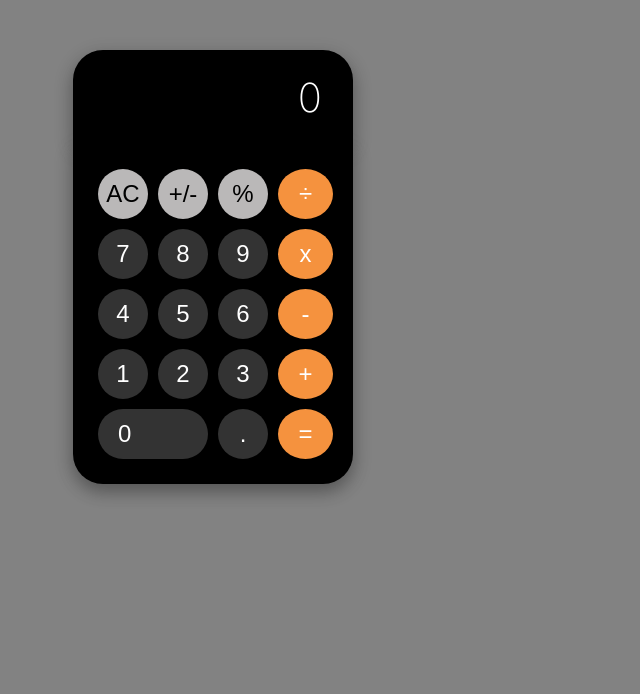
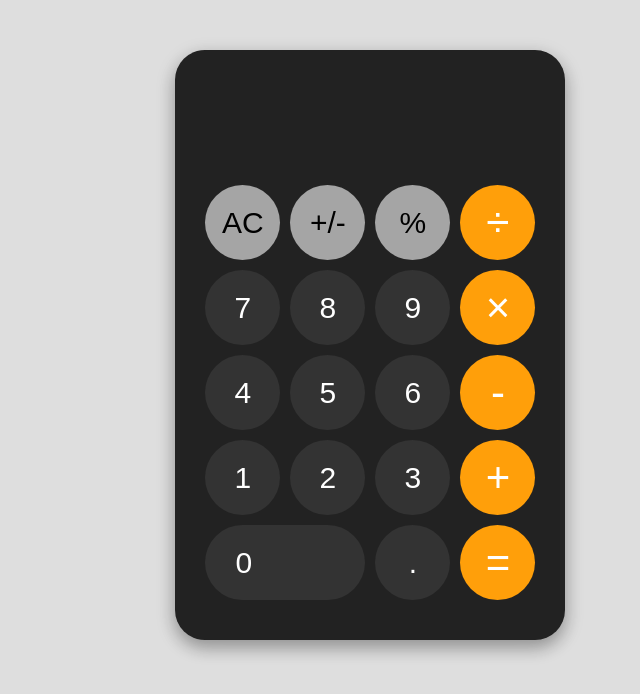
Before and after one commit to Ayaj003/application4, a React app in the folder calculator/: page / in a window 1280 px wide. Shown: the whole page, without its empty margins (311-951 px from the left). Built offline with nearby package versions, Linux system fonts and the light colour scheme.

Commit message:
removing uneccessary files

```diff
--- a/calculator/src/component/App.css
+++ b/calculator/src/component/App.css
@@ -1,12 +1,75 @@
-.component-app {
+body {
+  background: #dedede;
+}
+
+.App {
   display: flex;
   flex-direction: column;
-  flex-wrap: wrap;
-  margin-left: 30%;
-  width: 800px;
+  align-items: center;
   margin-top: 50px;
+  background: #222;
+  padding: 60px 20px 40px 20px;
+  width: 350px;
+  font-size: 60px;
   border-radius: 30px;
+  margin-left: 38%;
+  box-shadow: 0 8px 16px 0 rgba(0,0,0,0.2), 0 6px 20px 0 rgba(0,0,0,0.19);
 }
-body{
-  background-color: rgb(130, 130, 130);
+
+.display {
+  width: 300px;
+  height: 50px;
+  background: #222;
+  color: white;
+  display: flex;
+  justify-content: flex-end;
+  align-items: center;
+  padding: 0 10px;
+  margin-bottom: 25px;
 }
+
+.button-panel {
+  display: grid;
+  grid-template-columns: repeat(4, 75px);
+  grid-gap: 10px;
+}
+
+.button-panel button {
+  font-size: 30px;
+  width: 75px;
+  height: 75px;
+  background: #333333;
+  border: none;
+  color: white;
+  border-radius: 50%;
+}
+
+.button-panel button:active {
+background: #737373;
+}
+
+.button-panel button.operation {
+  background: #ff9f0a;
+  font-size: 42px;
+}
+
+.button-panel button.operation:active {
+  background: #fac88d;
+}
+
+.button-panel button.arithmatic {
+  background: #a5a5a5;
+  color: black;
+}
+
+.button-panel button.arithmatic:active {
+  background: #d9d9d9;
+}
+
+.button-panel button.zero {
+  grid-column: span 2;
+  width: 160px;
+  border-radius: 40px;
+  text-align: left;
+  padding-left: 30px;
+}
--- a/calculator/src/component/App.js
+++ b/calculator/src/component/App.js
@@ -1,26 +1,80 @@
-import React from "react";
-import Display from "./Display";
-import ButtonPanel from "./ButtonPanel";
-import calculate from "../logic/calculate";
-import "./App.css";
+import React, { useState } from 'react';
+import Display from './Display';
+import ButtonPanel from './ButtonPanel';
+import { calculate } from './calculate';
+import './App.css';
 
-export default class App extends React.Component {
-  state = {
-    total: null,
-    next: null,
-    operation: null,
-  };
+function App() {
+    const [displayValue, setDisplayValue] = useState('');
+    const [equation, setEquation] = useState([]);
+    const [isNewValue, setIsNewValue] = useState(false);
 
-  handleClick = buttonName => {
-    this.setState(calculate(this.state, buttonName));
-  };
+    const handleButtonClick = (buttonName) => {
+        const isOperator = ['+', '-', '×', '÷'].includes(buttonName);
+        const isDecimal = buttonName === '.';
 
-  render() {
+        if (buttonName === '=') {
+            const result = calculate(equation);
+            setDisplayValue(String(result));
+            setEquation([result]);
+            setIsNewValue(true);
+        }
+        else if (buttonName === 'AC') {
+            setDisplayValue('');
+            setEquation([]);
+            setIsNewValue(false);
+        }
+        else if (buttonName === '%') {
+            const percentageValue = parseFloat(displayValue) / 100;
+            setDisplayValue(String(percentageValue));
+            setEquation([...equation.slice(0, -1), percentageValue]);
+        }
+        else if (buttonName === '+/-') {
+            const toggledValue = parseFloat(displayValue) * -1;
+            setDisplayValue(String(toggledValue));
+            setEquation([...equation.slice(0, -1), toggledValue]);
+        }
+        else {
+            if (isOperator) {
+                setEquation([...equation, buttonName]);
+                setIsNewValue(true);
+            }
+            else if (isDecimal && isNewValue) {
+                setDisplayValue(buttonName);
+                setEquation([...equation, '0' + buttonName]);
+                setIsNewValue(false);
+            }
+            else if (isDecimal && !isNewValue && !displayValue.includes('.')) {
+                setDisplayValue(displayValue + buttonName);
+                setEquation([...equation.slice(0, -1), equation[equation.length - 1] + buttonName]);
+            }
+            else {
+                if (isNewValue || equation.length === 0) {
+                    setDisplayValue(buttonName);
+                    setEquation([...equation, buttonName]);
+                    setIsNewValue(false);
+                }
+                else {
+                    setDisplayValue(displayValue + buttonName);
+                    let lastElement = equation[equation.length - 1];
+                    if (!isNaN(lastElement) || (lastElement.includes('.') && !isOperator)) {
+                        equation.pop();
+                        setEquation([...equation, lastElement + buttonName]);
+                    }
+                    else {
+                        setEquation([...equation, buttonName]);
+                    }
+                }
+            }
+        }
+    };
+
     return (
-      <div className="component-app">
-        <Display value={this.state.next || this.state.total || "0"} />
-        <ButtonPanel clickHandler={this.handleClick} />
-      </div>
+        <div className="App">
+            <Display value={displayValue} />
+            <ButtonPanel handleClick={handleButtonClick} />
+        </div>
     );
-  }
 }
+
+export default App;
--- a/calculator/src/component/Button.css
+++ /dev/null
@@ -1,54 +0,0 @@
-.component-button {
-  display: inline-flex;
-  width: 25%;
-  flex: 1 0 auto;
-  height: 60px;
-}
-
-.component-button.wide {
-  width: 50%;
-}
-
-.component-button.wide button {
-  border-radius: 30px;
-  text-align: left;
-  padding-left: 20px;
-}
-
-.component-button button {
-  color: white;
-  background-color: #333333;
-  border: 0;
-  font-size: 1.5rem;
-  margin: 0 1px 0 0;
-  flex: 1 0 auto;
-  padding: 0;
-  border-radius: 60%;
-  margin: 5px;
-}
-
-.component-button button:active{
-  background-color: #737373;
-}
-
-.component-button:last-child button {
-  margin-right: 0;
-}
-
-.component-button.orange button {
-  background-color: rgb(245, 146, 62);
-  color: white;
-}
-
-.component-button.orange button:active{
-  background-color: #fac88d;
-}
-
-.component-button.grey button {
-  background-color: #bab8b8;
-  color: black;
-}
-
-.component-button.grey button:active{
-  background-color: #d9d9d9;
-}
--- a/calculator/src/component/Button.js
+++ /dev/null
@@ -1,24 +0,0 @@
-import React from "react";
-import "./Button.css";
-
-export default class Button extends React.Component {
-  handleClick = () => {
-    this.props.clickHandler(this.props.name);
-  };
-
-  render() {
-    const { name, orange, wide, grey } = this.props;
-    const className = [
-      "component-button",
-      orange ? "orange" : "",
-      wide ? "wide" : "",
-      grey ? "grey" : "",
-    ];
-
-    return (
-      <div className={className.join(" ")}>
-        <button onClick={this.handleClick}>{name}</button>
-      </div>
-    );
-  }
-}
--- a/calculator/src/component/ButtonPanel.css
+++ /dev/null
@@ -1,17 +0,0 @@
-.component-button-panel {
-  background-color: black;
-  display: flex;
-  flex-direction: row;
-  flex-wrap: wrap;
-  flex: 1 0 auto;
-  width:30%;
-  padding: 20px;
-  border-radius: 0px 0px 30px 30px;
-  box-shadow: 0 8px 16px 0 rgba(0,0,0,0.2), 0 6px 20px 0 rgba(0,0,0,0.19);
-}
-
-.component-button-panel > div {
-  width: 100%;
-  flex: 1 0 auto;
-  display: flex;
-}
--- a/calculator/src/component/ButtonPanel.js
+++ b/calculator/src/component/ButtonPanel.js
@@ -1,45 +1,41 @@
-import React from "react";
-import Button from "./Button";
-import "./ButtonPanel.css";
+import React from 'react';
 
-export default class ButtonPanel extends React.Component {
-  handleClick = (buttonName) => {
-    this.props.clickHandler(buttonName);
-  };
+function ButtonPanel({ handleClick }) {
+  const buttons = [
+    { name: 'AC', className: 'arithmatic' },
+    { name: '+/-', className: 'arithmatic' },
+    { name: '%', className: 'arithmatic' },
+    { name: '÷', className: 'operation' },
+    { name: '7', className: '' },
+    { name: '8', className: '' },
+    { name: '9', className: '' },
+    { name: '×', className: 'operation' },
+    { name: '4', className: '' },
+    { name: '5', className: '' },
+    { name: '6', className: '' },
+    { name: '-', className: 'operation' },
+    { name: '1', className: '' },
+    { name: '2', className: '' },
+    { name: '3', className: '' },
+    { name: '+', className: 'operation' },
+    { name: '0', className: 'zero' },
+    { name: '.', className: '' },
+    { name: '=', className: 'operation' }
+  ];
 
-  render() {
-    return (
-      <div className="component-button-panel">
-        <div>
-          <Button name="AC" clickHandler={this.handleClick} grey />
-          <Button name="+/-" clickHandler={this.handleClick} grey />
-          <Button name="%" clickHandler={this.handleClick} grey />
-          <Button name="÷" clickHandler={this.handleClick} orange />
-        </div>
-        <div>
-          <Button name="7" clickHandler={this.handleClick} />
-          <Button name="8" clickHandler={this.handleClick} />
-          <Button name="9" clickHandler={this.handleClick} />
-          <Button name="x" clickHandler={this.handleClick} orange />
-        </div>
-        <div>
-          <Button name="4" clickHandler={this.handleClick} />
-          <Button name="5" clickHandler={this.handleClick} />
-          <Button name="6" clickHandler={this.handleClick} />
-          <Button name="-" clickHandler={this.handleClick} orange />
-        </div>
-        <div>
-          <Button name="1" clickHandler={this.handleClick} />
-          <Button name="2" clickHandler={this.handleClick} />
-          <Button name="3" clickHandler={this.handleClick} />
-          <Button name="+" clickHandler={this.handleClick} orange />
-        </div>
-        <div>
-          <Button name="0" clickHandler={this.handleClick} wide />
-          <Button name="." clickHandler={this.handleClick} />
-          <Button name="=" clickHandler={this.handleClick} orange />
-        </div>
-      </div>
-    );
-  }
-}
+  return (
+    <div className="button-panel">
+      {buttons.map(button => (
+        <button
+          key={button.name}
+          className={button.className}
+          onClick={() => handleClick(button.name)}
+        >
+          {button.name}
+        </button>
+      ))}
+    </div>
+  );
+};
+
+export default ButtonPanel;
--- a/calculator/src/component/Display.css
+++ /dev/null
@@ -1,17 +0,0 @@
-.component-display {
-  background-color: black;
-  color: white;
-  text-align: right;
-  font-weight: 200;
-  flex: 0 0 auto;
-  width: 30%;
-  padding: 20px;
-  border-radius: 30px 30px 0px 0px;
-  box-shadow: 0 8px 16px 0 rgba(0,0,0,0.2), 0 6px 20px 0 rgba(0,0,0,0.19);
-}
-
-
-.component-display > div {
-  font-size: 2.5rem;
-  padding: 0.2rem 0.7rem 0.1rem 0.5rem;
-}
--- a/calculator/src/component/Display.js
+++ b/calculator/src/component/Display.js
@@ -1,13 +1,11 @@
-import React from "react";
-import "./Display.css";
+import React from 'react';
 
-export default class Display extends React.Component {
-  render() {
-    const { value } = this.props;
-    return (
-      <div className="component-display">
-        <div>{value}</div>
-      </div>
-    );
-  }
-}
+function Display ({value}){
+  return (
+    <div className="display">
+      {value}
+    </div>
+  );
+};
+
+export default Display;
--- /dev/null
+++ b/calculator/src/component/calculate.js
@@ -0,0 +1,63 @@
+export const calculate = (equation) => {
+    const stack = [];
+    const queue = [];
+
+    equation.forEach(token => {
+        if (!isNaN(token)) {
+            queue.push(token);
+        } else {
+            while (
+                stack.length &&
+                precedence(stack[stack.length - 1]) >= precedence(token)
+            ) {
+                queue.push(stack.pop());
+            }
+            stack.push(token);
+        }
+    });
+
+    while (stack.length) {
+        queue.push(stack.pop());
+    }
+
+    const resultStack = [];
+    queue.forEach(token => {
+        if (!isNaN(token)) {
+            resultStack.push(parseFloat(token));
+        } else {
+            const b = resultStack.pop();
+            const a = resultStack.pop();
+            switch (token) {
+                case '+':
+                    resultStack.push(a + b);
+                    break;
+                case '-':
+                    resultStack.push(a - b);
+                    break;
+                case '×':
+                    resultStack.push(a * b);
+                    break;
+                case '÷':
+                    resultStack.push(a / b);
+                    break;
+                default:
+                    break;
+            }
+        }
+    });
+
+    return resultStack.pop();
+};
+
+const precedence = (operator) => {
+    switch (operator) {
+        case '+':
+        case '-':
+            return 1;
+        case '×':
+        case '÷':
+            return 2;
+        default:
+            return 0;
+    }
+};
--- a/calculator/src/logic/calculate.js
+++ /dev/null
@@ -1,69 +0,0 @@
-import operate from "./operate";
-import isNumber from "./isNumber";
-
-export default function calculate(obj, buttonName) {
-  if (buttonName === "AC") {
-    return { total: null, next: null, operation: null };
-  }
-
-  if (isNumber(buttonName)) {
-    if (buttonName === "0" && obj.next === "0") {
-      return {};
-    }
-    if (obj.operation) {
-      return { next: (obj.next ? obj.next + buttonName : buttonName) };
-    } else {
-      return { next: (obj.next ? obj.next + buttonName : buttonName), total: null };
-    }
-  }
-
-  if (buttonName === ".") {
-    if (obj.next && obj.next.includes(".")) {
-      return {};
-    }
-    return { next: (obj.next ? obj.next + "." : "0.") };
-  }
-
-  if (buttonName === "=") {
-    if (obj.next && obj.operation) {
-      return {
-        total: operate(obj.total, obj.next, obj.operation),
-        next: null,
-        operation: null
-      };
-    }
-    return {};
-  }
-
-  if (buttonName === "+/-") {
-    if (obj.next) {
-      return { next: (-1 * parseFloat(obj.next)).toString() };
-    }
-    return obj.total ? { total: (-1 * parseFloat(obj.total)).toString() } : {};
-  }
-
-  if (buttonName === "%") {
-    if (obj.next) {
-      return { next: (parseFloat(obj.next) / 100).toString() };
-    }
-    return obj.total ? { total: (parseFloat(obj.total) / 100).toString() } : {};
-  }
-
-  if (!obj.next && !obj.total) {
-    return { operation: buttonName };
-  }
-
-  if (obj.operation) {
-    return {
-      total: operate(obj.total, obj.next, obj.operation),
-      next: null,
-      operation: buttonName
-    };
-  }
-
-  return {
-    total: obj.next,
-    next: null,
-    operation: buttonName
-  };
-}
--- a/calculator/src/logic/isNumber.js
+++ /dev/null
@@ -1,3 +0,0 @@
-export default function isNumber(item) {
-  return !isNaN(Number(item));
-}
```
Also changed, not shown: calculator/src/logic/operate.js (deleted, +0 -22 lines).
